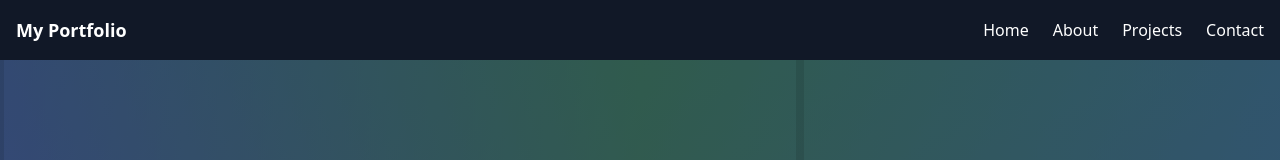
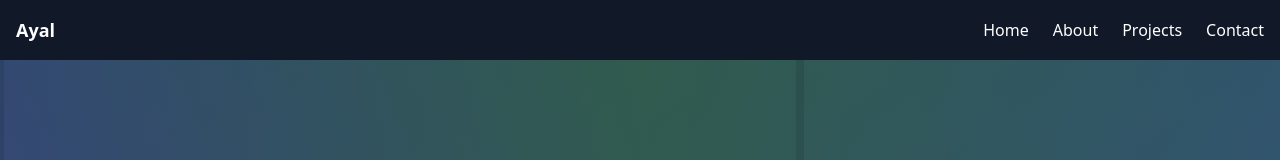
Before and after one commit to Ayalwm/portfolio, a Next.js app: page / in a window 1280 px wide. Shown: the top 160 px of the page. Built offline with nearby package versions, Linux system fonts and the light colour scheme.

Commit message:
small changes

```diff
--- a/src/app/component/navbar.tsx
+++ b/src/app/component/navbar.tsx
@@ -12,7 +12,7 @@ export default function Navbar() {
     <header className="bg-gray-900 text-white p-4 fixed w-full z-30">
       <nav className="container mx-auto flex justify-between items-center">
         <h1 className="text-lg font-semibold">
-          <Link href="/">My Portfolio</Link>
+          <Link href="/">Ayal</Link>
         </h1>
 
         {/* Desktop Navigation */}
```
